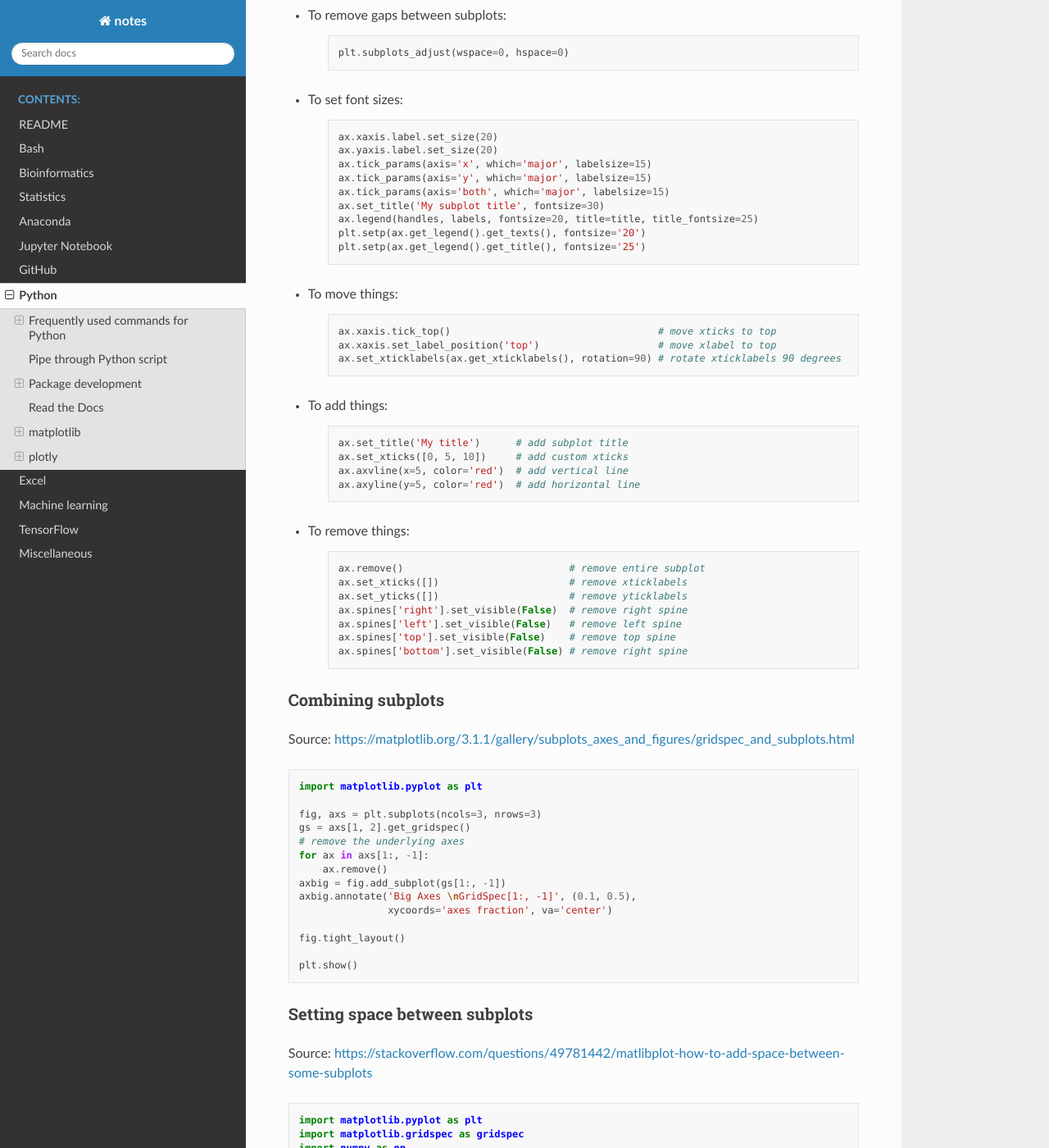
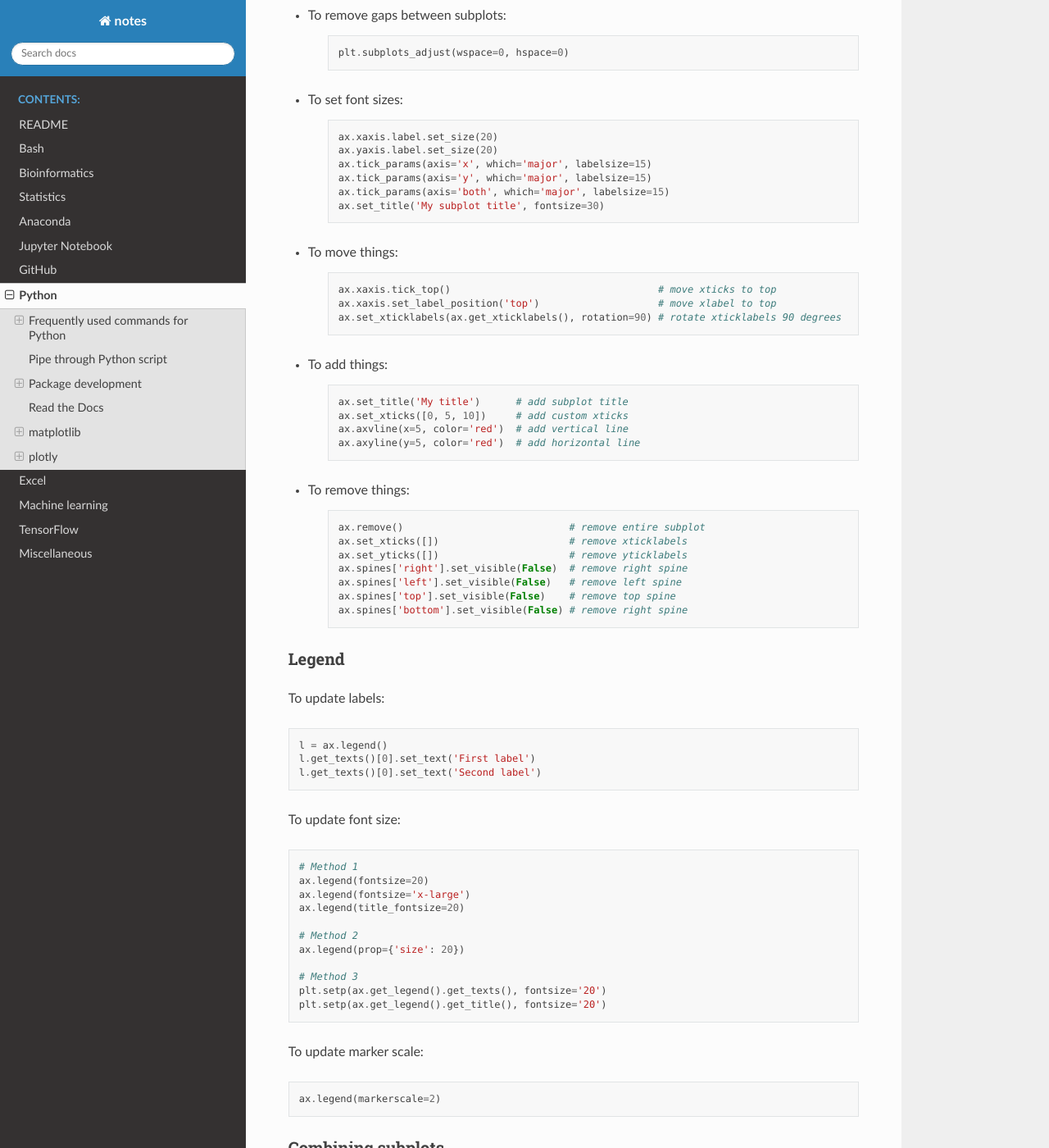
Before and after one commit to sbslee/notes, a Sphinx documentation site: the page built from docs/python.rst, in a window 1280 px wide and 1400 px high, scrolled down 4286 px. Shown: the whole window at 82% size. Built offline with Sphinx 7.4.7 and the Read the Docs theme 2.0.0, drawn with Linux system fonts in a browser that asks for light colours.

Commit message:
Update notes

```diff
--- a/docs/python.rst
+++ b/docs/python.rst
@@ -241,9 +241,6 @@ Frequently used commands for matplotlib
         ax.tick_params(axis='y', which='major', labelsize=15)
         ax.tick_params(axis='both', which='major', labelsize=15)
         ax.set_title('My subplot title', fontsize=30)
-        ax.legend(handles, labels, fontsize=20, title=title, title_fontsize=25)
-        plt.setp(ax.get_legend().get_texts(), fontsize='20')
-        plt.setp(ax.get_legend().get_title(), fontsize='25')
 
 * To move things:
 
@@ -273,6 +270,39 @@ Frequently used commands for matplotlib
         ax.spines['left'].set_visible(False)   # remove left spine
         ax.spines['top'].set_visible(False)    # remove top spine
         ax.spines['bottom'].set_visible(False) # remove right spine
+
+Legend
+------
+
+To update labels:
+
+.. code:: python3
+
+    l = ax.legend()
+    l.get_texts()[0].set_text('First label')
+    l.get_texts()[0].set_text('Second label')
+
+To update font size:
+
+.. code:: python3
+
+    # Method 1
+    ax.legend(fontsize=20)
+    ax.legend(fontsize='x-large')
+    ax.legend(title_fontsize=20)
+
+    # Method 2
+    ax.legend(prop={'size': 20})
+
+    # Method 3
+    plt.setp(ax.get_legend().get_texts(), fontsize='20')
+    plt.setp(ax.get_legend().get_title(), fontsize='20')
+
+To update marker scale:
+
+.. code:: python3
+
+    ax.legend(markerscale=2)
 
 Combining subplots
 ------------------
```
